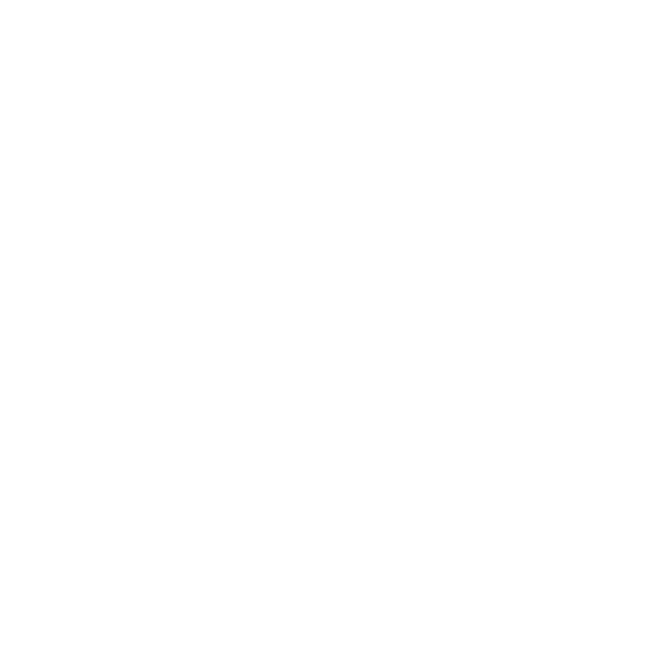
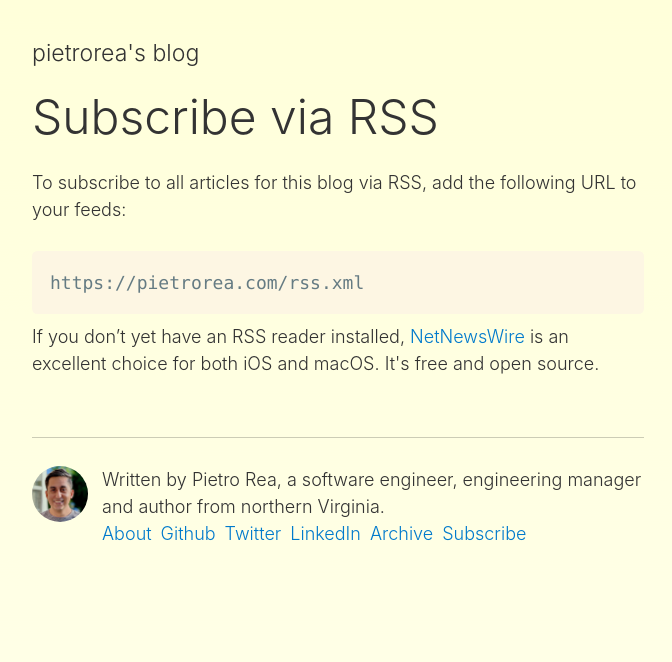
Before and after one commit to pietrorea/pietrorea.com, a Gatsby site: page /subscribe in a window 1280 px wide. Before the commit this address had no page. Shown: the whole page, without its empty margins (302-974 px from the left). Built offline with nearby package versions, Linux system fonts and the light colour scheme; Gatsby itself is replaced by a stand-in of ours.

Commit message:
added Susbcribe page

```diff
--- a/src/components/Bio.js
+++ b/src/components/Bio.js
@@ -1,39 +1,45 @@
-import React from 'react'
+import React from "react";
 
-import profilePic from './headshot.jpeg'
-import { Link } from 'gatsby'
+import profilePic from "./headshot.jpeg";
+import { Link } from "gatsby";
 
 class Bio extends React.Component {
   render() {
     const contactLink = {
-      marginRight: '0.5em'
+      marginRight: "0.5em",
     };
     return (
       <div
         style={{
-          display: 'flex',
-          marginBottom: '4.375rem',
+          display: "flex",
+          marginBottom: "4.375rem",
         }}
       >
         <img
           src={profilePic}
           alt={`Pietro Rea`}
           style={{
-            marginRight: '0.875rem',
+            marginRight: "0.875rem",
             marginBottom: 0,
-            width: '3.5rem',
-            height: '3.5rem',
-            borderRadius: '1.75rem',
+            width: "3.5rem",
+            height: "3.5rem",
+            borderRadius: "1.75rem",
           }}
         />
         <div>
           <div>
-            Written by Pietro Rea, a software engineer, engineering manager and author from northern Virginia.
+            Written by Pietro Rea, a software engineer, engineering manager and
+            author from northern Virginia.
           </div>
-          <div style={{
-            display: 'flex',
-            flexWrap: 'wrap'
-          }}>
+          <div
+            style={{
+              display: "flex",
+              flexWrap: "wrap",
+            }}
+          >
+            <div style={contactLink}>
+              <Link to="/about">About</Link>
+            </div>
             <div style={contactLink}>
               <a href="https://github.com/pietrorea" target="_blank">
                 Github
@@ -41,7 +47,7 @@ class Bio extends React.Component {
             </div>
             <div style={contactLink}>
               <a href="https://twitter.com/pietrorea" target="_blank">
-              Twitter
+                Twitter
               </a>
             </div>
             <div style={contactLink}>
@@ -50,20 +56,16 @@ class Bio extends React.Component {
               </a>
             </div>
             <div style={contactLink}>
-              <Link to="/about">
-                About
-              </Link>
+              <Link to="/archive">Archive</Link>
             </div>
             <div style={contactLink}>
-              <Link to="/archive">
-                Archive
-              </Link>
+              <Link to="/subscribe">Subscribe</Link>
             </div>
           </div>
         </div>
       </div>
-    )
+    );
   }
 }
 
-export default Bio
+export default Bio;
--- /dev/null
+++ b/src/pages/subscribe.js
@@ -0,0 +1,35 @@
+import React from "react";
+import Helmet from "react-helmet";
+import Bio from "../components/Bio";
+import Layout from "../components/layout-component";
+
+const SubscribePage = (props) => (
+  <Layout location={props.location}>
+    <div>
+      <Helmet title={"Subscribe | pietrorea.com"} />
+      <h1>Subscribe via RSS</h1>
+
+      <p>
+        To subscribe to all articles for this blog via RSS, add the following
+        URL to your feeds:
+      </p>
+
+      <pre class="language-bash">https://pietrorea.com/rss.xml</pre>
+
+      <p>
+        If you don’t yet have an RSS reader installed,{" "}
+        <a href="https://netnewswire.com">NetNewsWire</a> is an excellent choice
+        for both iOS and macOS. It's free and open source.
+      </p>
+    </div>
+    <hr
+      style={{
+        marginTop: "3.75rem",
+        marginBottom: "1.75rem",
+      }}
+    />
+    <Bio />
+  </Layout>
+);
+
+export default SubscribePage;
```
